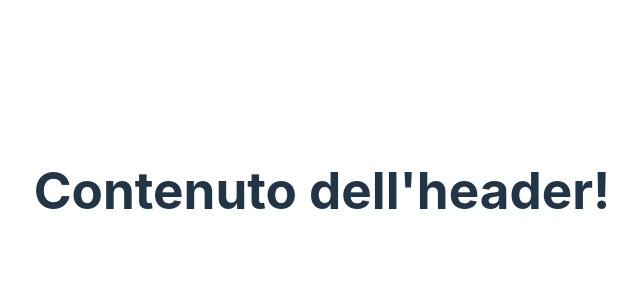
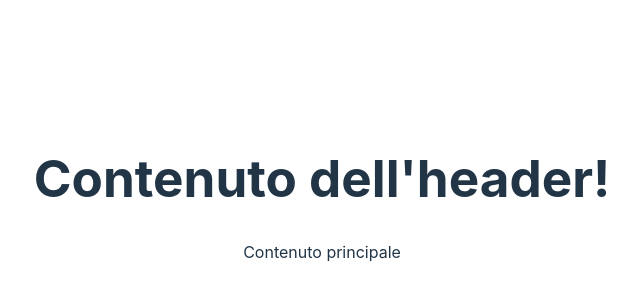
Before and after one commit to Alesbianchi/react-dc-comics, a React (Vite) app: page / in a window 1280 px wide. Shown: the part 210-510 px from the top of the page, without its empty margins (318-958 px from the left). Built offline with nearby package versions, Linux system fonts and the light colour scheme; a web font is replaced by a local one.

Commit message:
add main component

```diff
--- a/src/App.jsx
+++ b/src/App.jsx
@@ -2,16 +2,19 @@ import { useState } from 'react'
 import reactLogo from './assets/react.svg'
 import viteLogo from '/vite.svg'
 
-// App.jsx
+// importo header
 import Header from "./components/Header.jsx";
+
+// importo header
+import Main from "./components/Main.jsx";
 import './App.css'
 
 function App() {
-  const [count, setCount] = useState(0)
 
   return (
     <>
       <Header />
+      <Main />
     </>
   )
 }
--- /dev/null
+++ b/src/components/Main.jsx
@@ -0,0 +1,3 @@
+export default function Main() {
+    return (<main>Contenuto principale</main>);
+}
```
